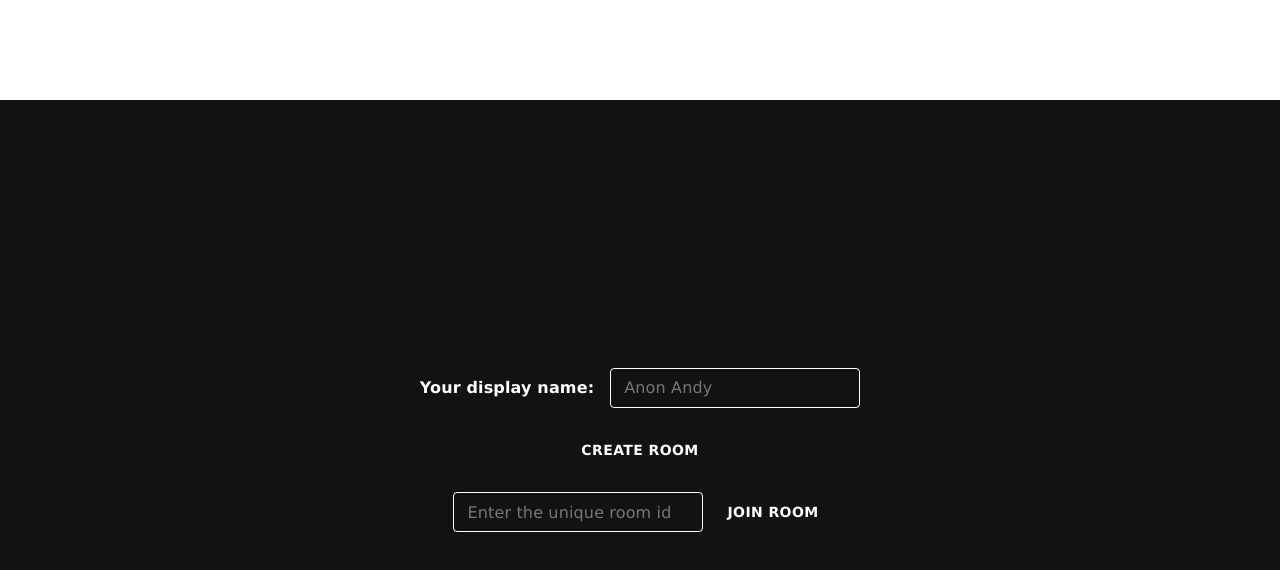
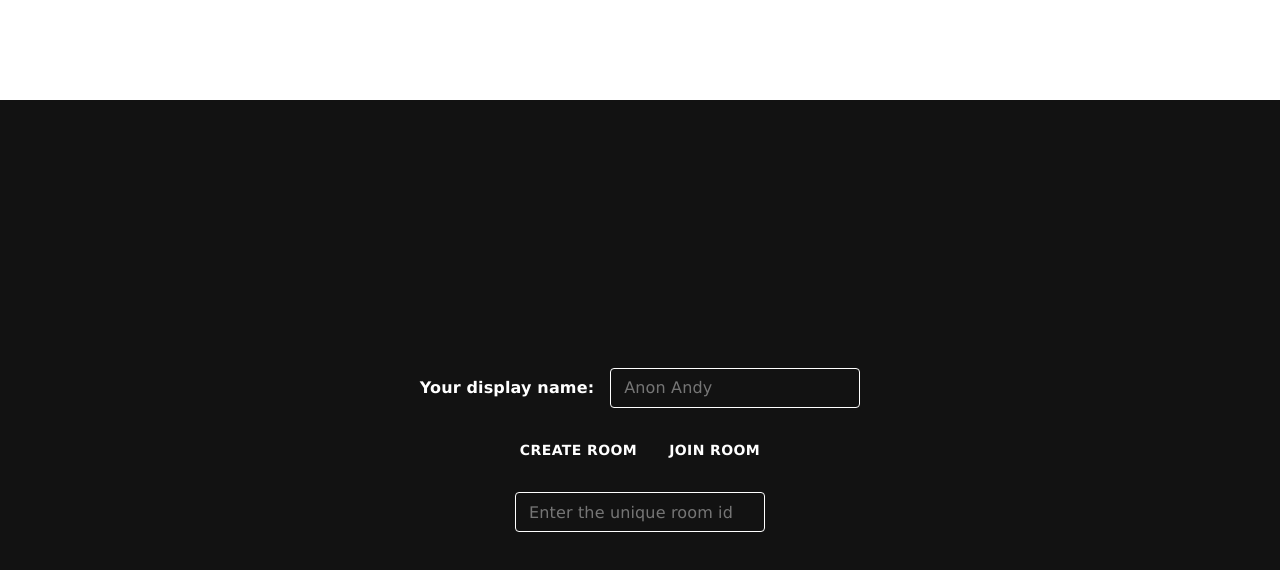
Before and after one commit to songFanAccount/gamebox, a React (Create React App) app in the folder client/: page / in a window 1280 px wide. Shown: the top 570 px of the page. Built offline with nearby package versions, Linux system fonts and the light colour scheme; no server answers.

Commit message:
Added content wrapper

```diff
--- a/client/src/Home.jsx
+++ b/client/src/Home.jsx
@@ -1,6 +1,6 @@
 import React, { useEffect, useState } from 'react'
 import { GBButton, GBText, GBTextInput } from './components/generalComponents'
-import { Stack } from '@mui/material'
+import { Box, Stack } from '@mui/material'
 
 export default function Home() {
     const socket = global.socket
@@ -22,11 +22,7 @@ export default function Home() {
         console.log(res)
     }
     return (
-        <Stack
-            direction="column"
-            justifyContent="center"
-            alignItems="center"
-            rowGap={3}
+        <Box
             sx={{
                 width: '100%',
                 height: 'calc(100% - 100px)',
@@ -36,23 +32,36 @@ export default function Home() {
                 backgroundColor: '#121212',
             }}
         >
+            <Stack
+                direction="column"
+                justifyContent="center"
+                alignItems="center"
+                rowGap={3}
+                sx={{
+                    height: 1
+                }}
+            >
                 <Stack direction="row" columnGap={2} alignItems="center">
                     <GBText text="Your display name:"/>
                     <GBTextInput value={userName} onChange={setUserName} placeholder="Anon Andy"/>
                 </Stack>
+                <Stack direction="row" columnGap={2}>
                     <GBButton
                         onClick={createAndJoinRoom}
                     >
                         Create Room
                     </GBButton>
-            <Stack direction="row" columnGap={2}>
-                <GBTextInput value={joinCode} onChange={handleJoinCodeChange} placeholder="Enter the unique room id"/>
                     <GBButton
                         onClick={joinRoom}
                     >
                         Join Room
                     </GBButton>
                 </Stack>
+                <Stack direction="row" columnGap={2}>
+                    <GBTextInput value={joinCode} onChange={handleJoinCodeChange} placeholder="Enter the unique room id"/>
+
                 </Stack>
+            </Stack>
+        </Box>
     )
 }
```
Lines whose indentation alone changed are shown as unchanged.
